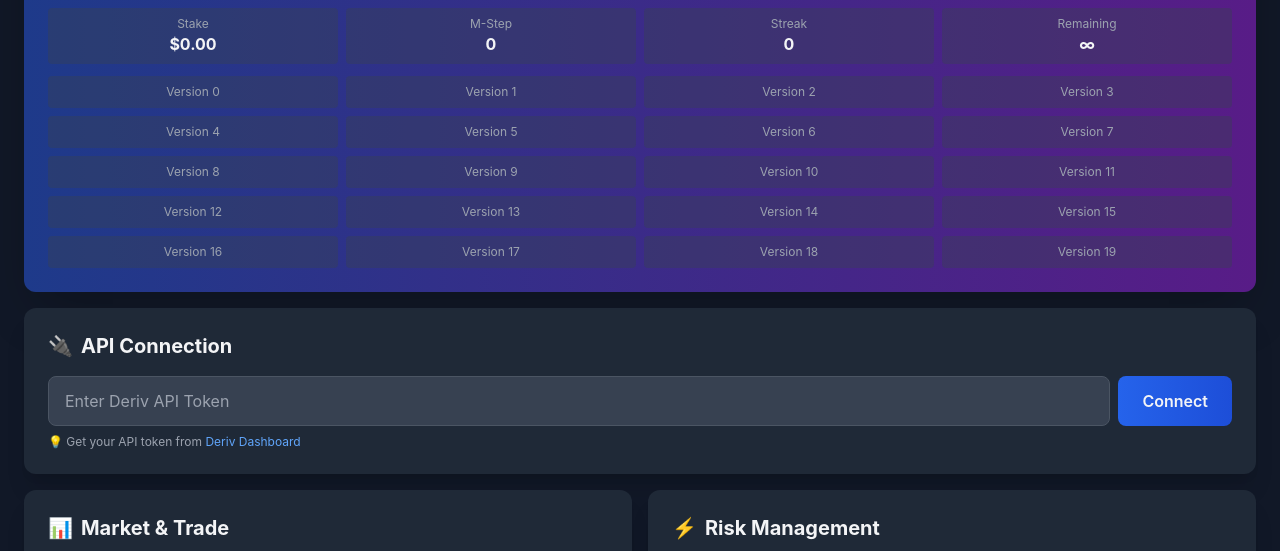
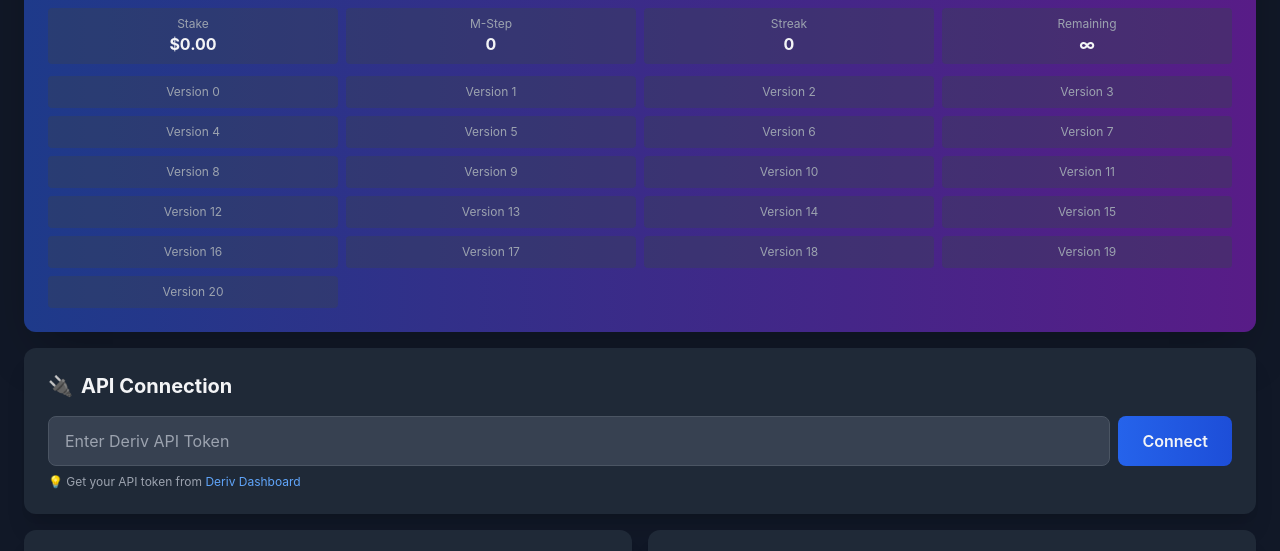
Before and after one commit to lintionai-cpu/DeTrad, a plain HTML site: page index.html in a window 1280 px wide. Shown: the part 184-735 px from the top of the page. Drawn offline with nearby package versions, Linux system fonts and the light colour scheme.

Commit message:
Update index.html

```diff
--- a/index.html
+++ b/index.html
@@ -184,9 +184,15 @@
 
                     </div>
                 </a>
-                 <a href="v19.html">
+                <a href="v19.html">
                     <div class="bg-gray-700/40 p-2 rounded text-center">
                         <p class="text-xs text-gray-400">Version 19</p>
+
+                    </div>
+                </a>
+                <a href="v20.html">
+                    <div class="bg-gray-700/40 p-2 rounded text-center">
+                        <p class="text-xs text-gray-400">Version 20</p>
 
                     </div>
                 </a>
```
